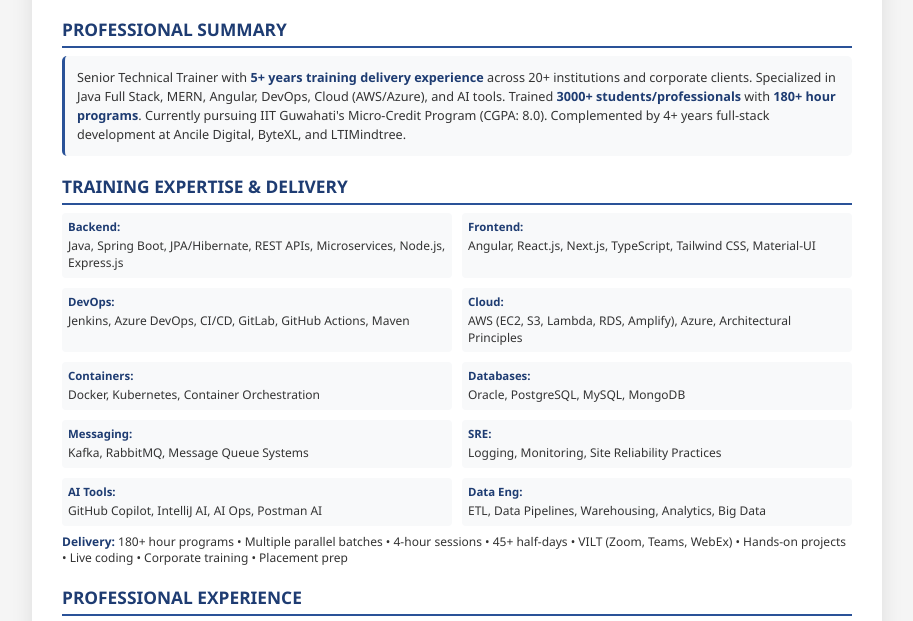
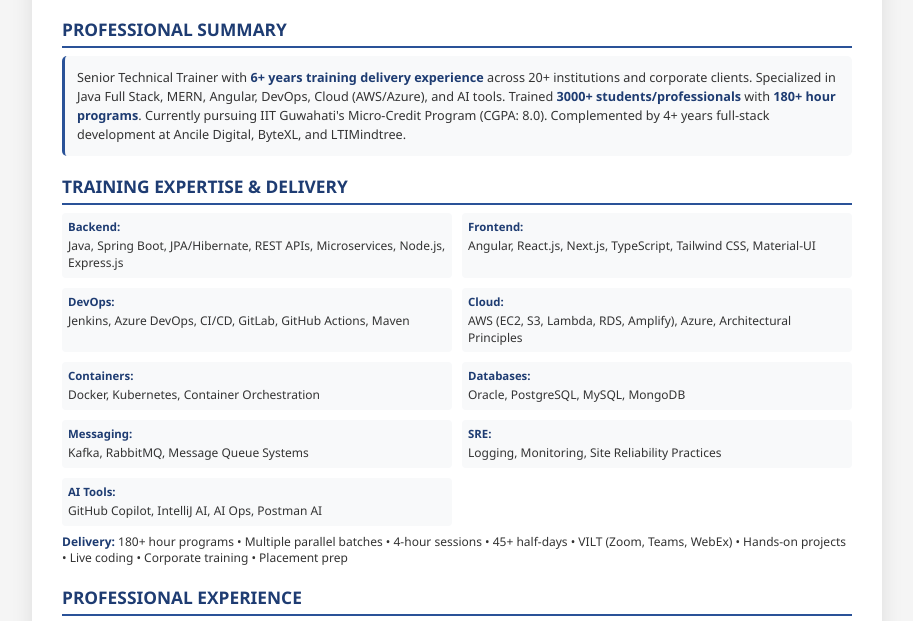
Before and after one commit to vikasgowdaja/vikas-trainer-portfolio, a plain HTML site: page index.html in a window 1280 px wide. Shown: the part 142-763 px from the top of the page, without its empty margins (183-1096 px from the left). Drawn offline with Linux system fonts and the light colour scheme.

Commit message:
Exp and Data Eng

```diff
--- a/index.html
+++ b/index.html
@@ -323,7 +323,7 @@
             <div class="section">
                 <h2 class="section-title">PROFESSIONAL SUMMARY</h2>
                 <div class="summary">
-                    Senior Technical Trainer with <strong>5+ years training delivery experience</strong> across 20+ institutions and corporate clients. Specialized in Java Full Stack, MERN, Angular, DevOps, Cloud (AWS/Azure), and AI tools. Trained <strong>3000+ students/professionals</strong> with <strong>180+ hour programs</strong>. Currently pursuing IIT Guwahati's Micro-Credit Program (CGPA: 8.0). Complemented by 4+ years full-stack development at Ancile Digital, ByteXL, and LTIMindtree.
+                    Senior Technical Trainer with <strong>6+ years training delivery experience</strong> across 20+ institutions and corporate clients. Specialized in Java Full Stack, MERN, Angular, DevOps, Cloud (AWS/Azure), and AI tools. Trained <strong>3000+ students/professionals</strong> with <strong>180+ hour programs</strong>. Currently pursuing IIT Guwahati's Micro-Credit Program (CGPA: 8.0). Complemented by 4+ years full-stack development at Ancile Digital, ByteXL, and LTIMindtree.
                 </div>
             </div>
 
@@ -357,9 +357,6 @@
                     </div>
                     <div class="skill-item">
                         <strong>AI Tools:</strong> GitHub Copilot, IntelliJ AI, AI Ops, Postman AI
-                    </div>
-                    <div class="skill-item">
-                        <strong>Data Eng:</strong> ETL, Data Pipelines, Warehousing, Analytics, Big Data
                     </div>
                 </div>
                 <div style="margin-top: 8px; font-size: 0.9em; line-height: 1.4;">
```
